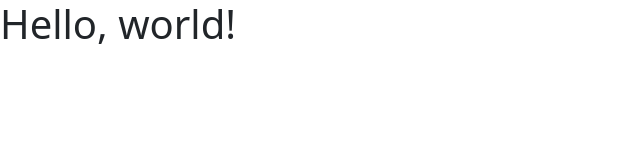
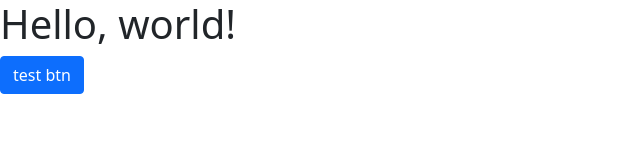
Before and after one commit to ydb9607/ydb9607.github.io, a plain HTML site: page index.html in a window 1280 px wide. Shown: the whole page, without its empty margins (0-640 px from the left). Drawn offline with nearby package versions, Linux system fonts and the light colour scheme.

Commit message:
Update index.html

```diff
--- a/index.html
+++ b/index.html
@@ -12,6 +12,7 @@
   </head>
   <body>
     <h1>Hello, world!</h1>
+    <button class="btn btn-primary">test btn</button>
 
     <!-- Optional JavaScript; choose one of the two! -->
 
```
